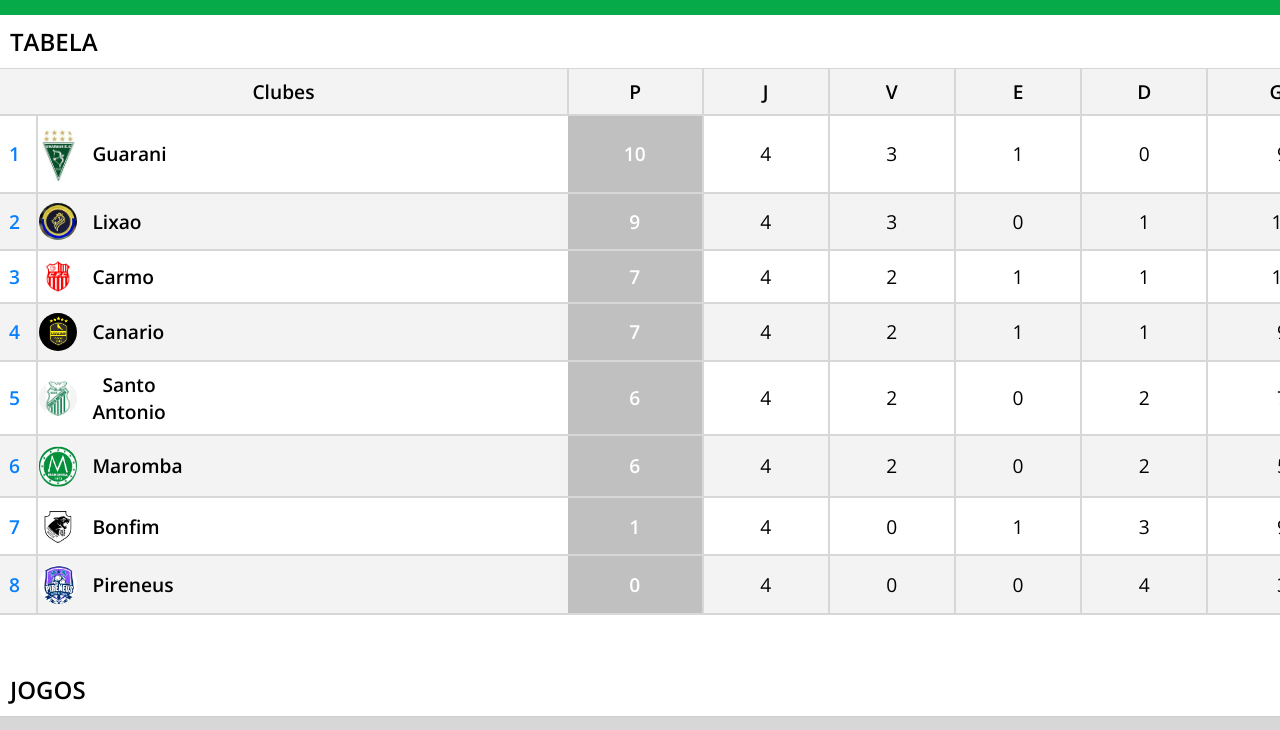
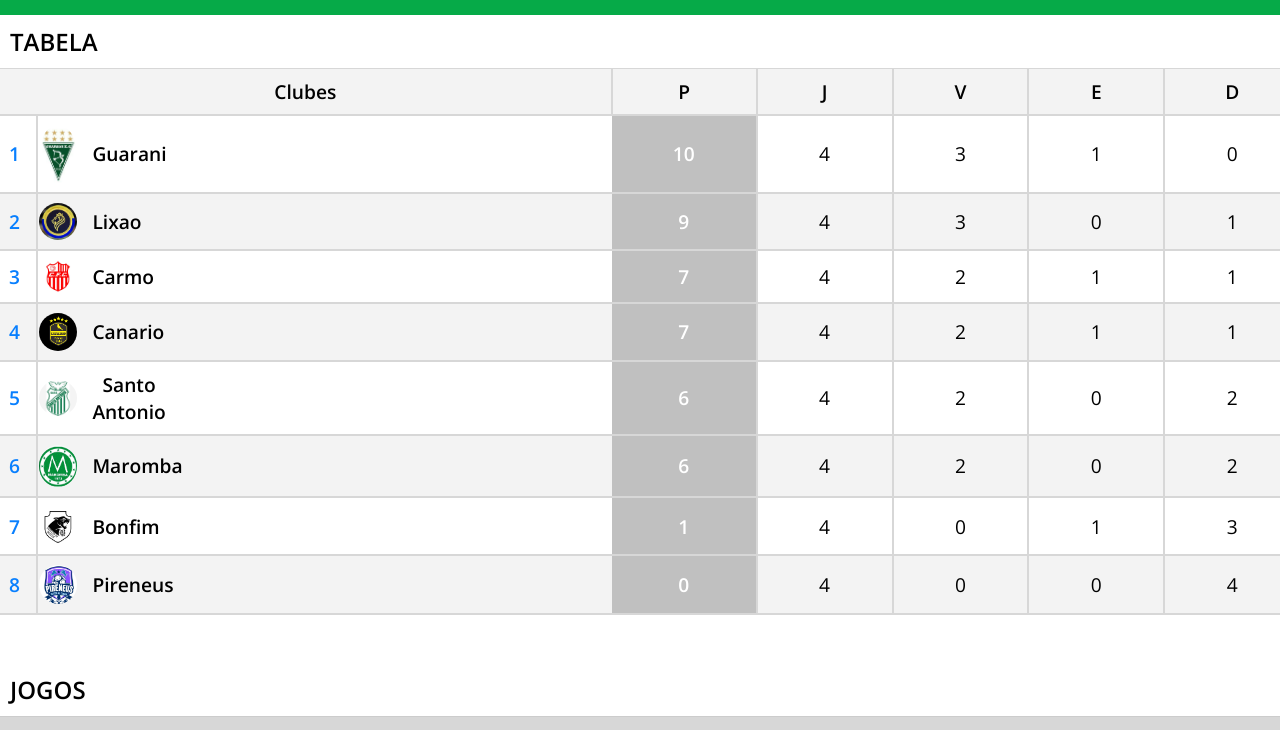
Before and after one commit to wesjx/pirizao-league, a plain HTML site: page index.html in a window 1280 px wide. Shown: the part 65-795 px from the top of the page. Drawn offline with nearby package versions, Linux system fonts and the light colour scheme.

Commit message:
Update style.css

```diff
--- a/css/style.css
+++ b/css/style.css
@@ -62,7 +62,7 @@ td {
   border-top: 0.5px solid var(--grey2);
   border-bottom: 0.5px solid var(--grey2);
   text-align: center;
-  width: 130%;
+  width: 140%;
 }
 
 .table_club-classification{
```
